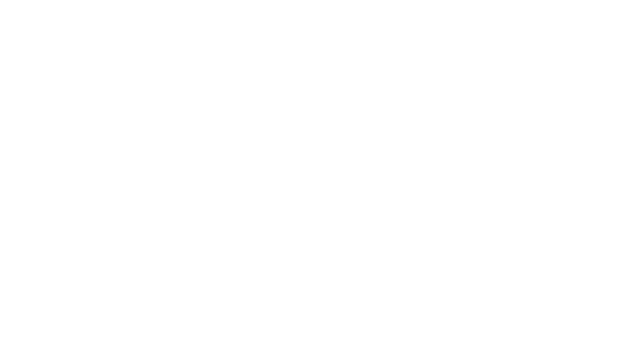
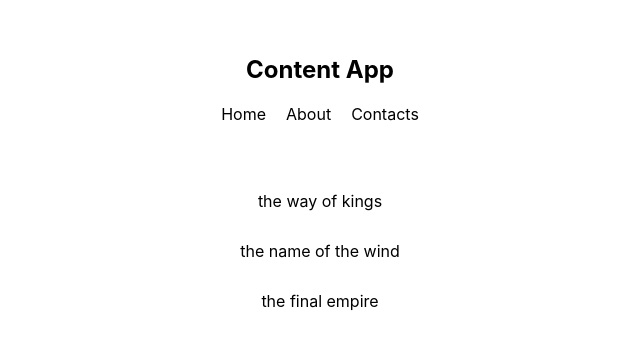
Before and after one commit to SvitlanaRybakova/react-app-book-list-change-theme, a React (Create React App) app: page / in a window 1280 px wide. Shown: the top 348 px of the page, without its empty margins (320-960 px from the left). Built offline with nearby package versions, Linux system fonts and the light colour scheme.

Commit message:
create layout and styles

```diff
--- a/src/App.js
+++ b/src/App.js
@@ -1,8 +1,13 @@
+import React from 'react';
+import BookList from './components/BookList';
+import Navbar from './components/Navbar';
+
 
 function App() {
   return (
     <div className="App">
-
+     <Navbar/>
+     <BookList/>
     </div>
   );
 }
--- /dev/null
+++ b/src/components/BookList.js
@@ -0,0 +1,20 @@
+import React, { Component } from 'react';
+
+class BookList extends Component {
+  render() {
+    return (
+
+      <div className="book-list">
+      <ul>
+        <li>the way of kings</li>
+        <li>the name of the wind</li>
+        <li>the final empire</li>
+      </ul>
+    </div>
+
+    )
+
+
+  }
+}
+export default BookList;
--- /dev/null
+++ b/src/components/Navbar.js
@@ -0,0 +1,19 @@
+import React, { Component } from 'react';
+
+class Navbar extends Component {
+  render(){
+    return(
+      <nav>
+      <h1>Content App</h1>
+      <ul>
+        <li>Home</li>
+        <li>About</li>
+        <li>Contacts</li>
+      </ul>
+      </nav>
+    )
+
+
+  }
+}
+export default Navbar;
--- a/src/index.css
+++ b/src/index.css
@@ -1,13 +1,38 @@
 body {
   margin: 0;
-  font-family: -apple-system, BlinkMacSystemFont, 'Segoe UI', 'Roboto', 'Oxygen',
-    'Ubuntu', 'Cantarell', 'Fira Sans', 'Droid Sans', 'Helvetica Neue',
+  font-family: -apple-system, BlinkMacSystemFont, "Segoe UI", "Roboto", "Oxygen",
+    "Ubuntu", "Cantarell", "Fira Sans", "Droid Sans", "Helvetica Neue",
     sans-serif;
   -webkit-font-smoothing: antialiased;
   -moz-osx-font-smoothing: grayscale;
 }
 
-code {
-  font-family: source-code-pro, Menlo, Monaco, Consolas, 'Courier New',
-    monospace;
+/* app styles */
+.App {
+  max-width: 400px;
+  margin: 30px auto;
+  text-align: center;
 }
+nav{
+  padding: 5px;
+}
+nav ul {
+  padding: 0;
+}
+nav ul li {
+  display: inline-block;
+  margin: 0 10px;
+}
+.book-list {
+  padding: 20px;
+  margin-bottom: 20px;
+}
+.book-list ul{
+  padding: 0;
+  list-style-type: none;
+}
+.book-list li {
+  padding: 10px;
+  margin: 10px auto;
+  border-radius: 10px;
+}
--- a/src/index.js
+++ b/src/index.js
@@ -1,6 +1,6 @@
 import React from 'react';
 import ReactDOM from 'react-dom';
-
+import './index.css';
 import App from './App';
 
 
```
